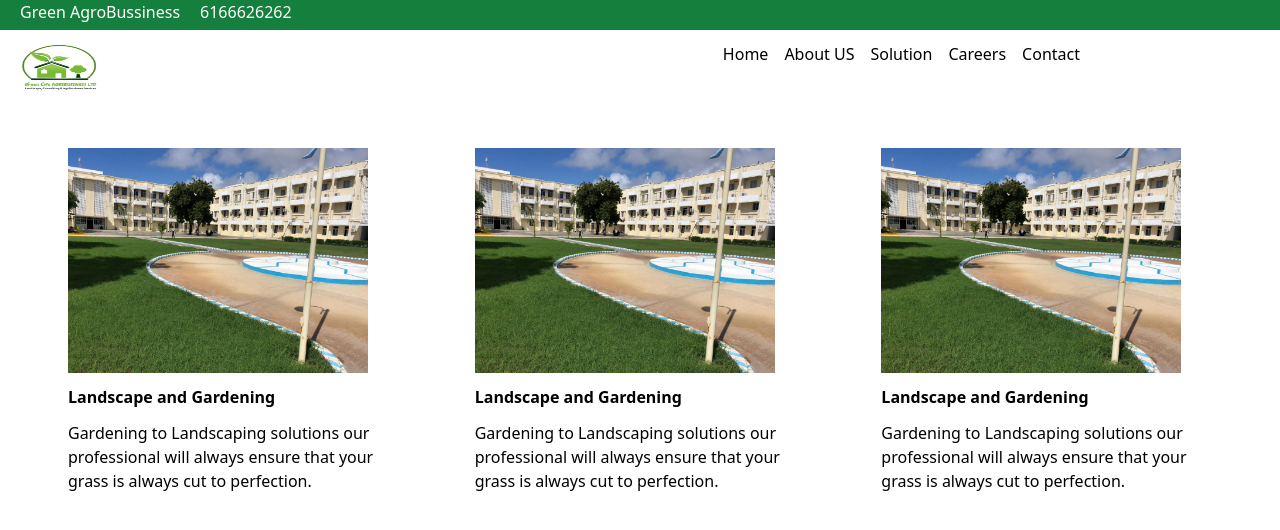
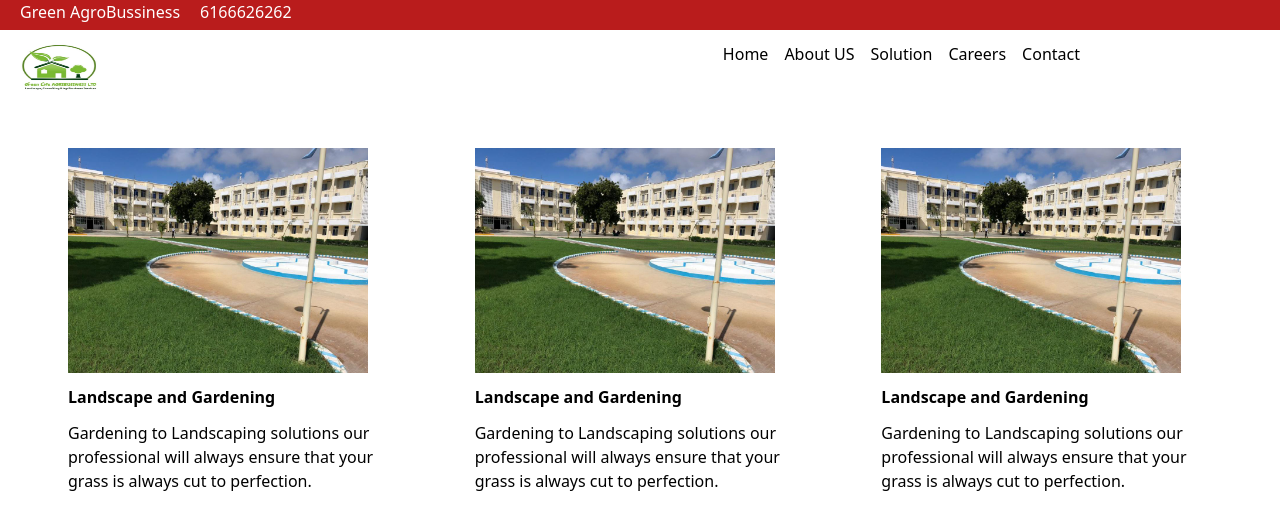
Before and after one commit to apdiweli/agriculture, a plain HTML site: page index.html in a window 1280 px wide. Drawn offline with nearby package versions, Linux system fonts and the light colour scheme.

Commit message:
waxaa ka badalay background color

```diff
--- a/index.html
+++ b/index.html
@@ -7,7 +7,7 @@
     <script src="https://cdn.tailwindcss.com"></script>
 </head>
 <body class="bg-red-20">
-   <div class="bg-green-700 h-[30px] mb-3 flex space-x-5">
+   <div class="bg-red-700 h-[30px] mb-3 flex space-x-5">
     <p class=" flex text-white ml-5">Green AgroBussiness</p>
     <p class="text-white">6166626262</p>
 
@@ -24,6 +24,9 @@
         </ul>
 
     </div>
+
+
+
 
     <div class="m-10 flex space-x-5 justify-content-center ">
        <div class=" p-4    w-1/3">
```
